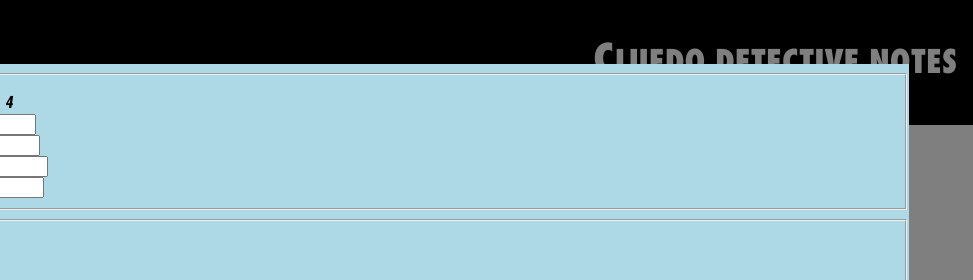
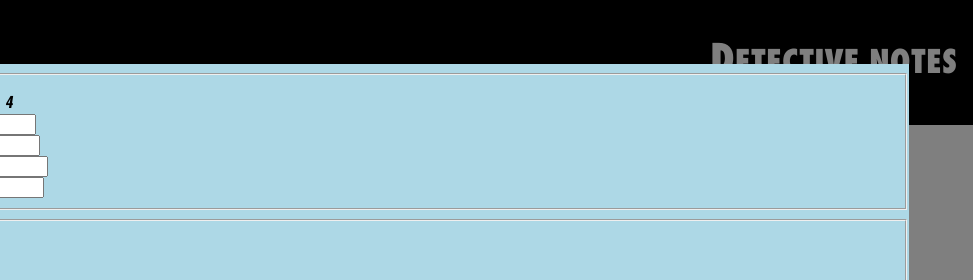
Before and after one commit to mikeybinns/cluedo-notes, a plain HTML site: page index.html in a window 1280 px wide. Shown: the top 280 px of the page, 307-1280 px from the left. Drawn offline with Linux system fonts and the light colour scheme.

Commit message:
Remove cluedo from site title

```diff
--- a/index.html
+++ b/index.html
@@ -12,7 +12,7 @@
 		</script>
 		<header class="site_header">
 			<img class="logo" src="./img/cluedo.jpg" alt="Cluedo logo." />
-			<h1 class="site_title">Cluedo detective notes</h1>
+			<h1 class="site_title">detective notes</h1>
 		</header>
 		<noscript>
 			<div class="js_required_banner">
```
